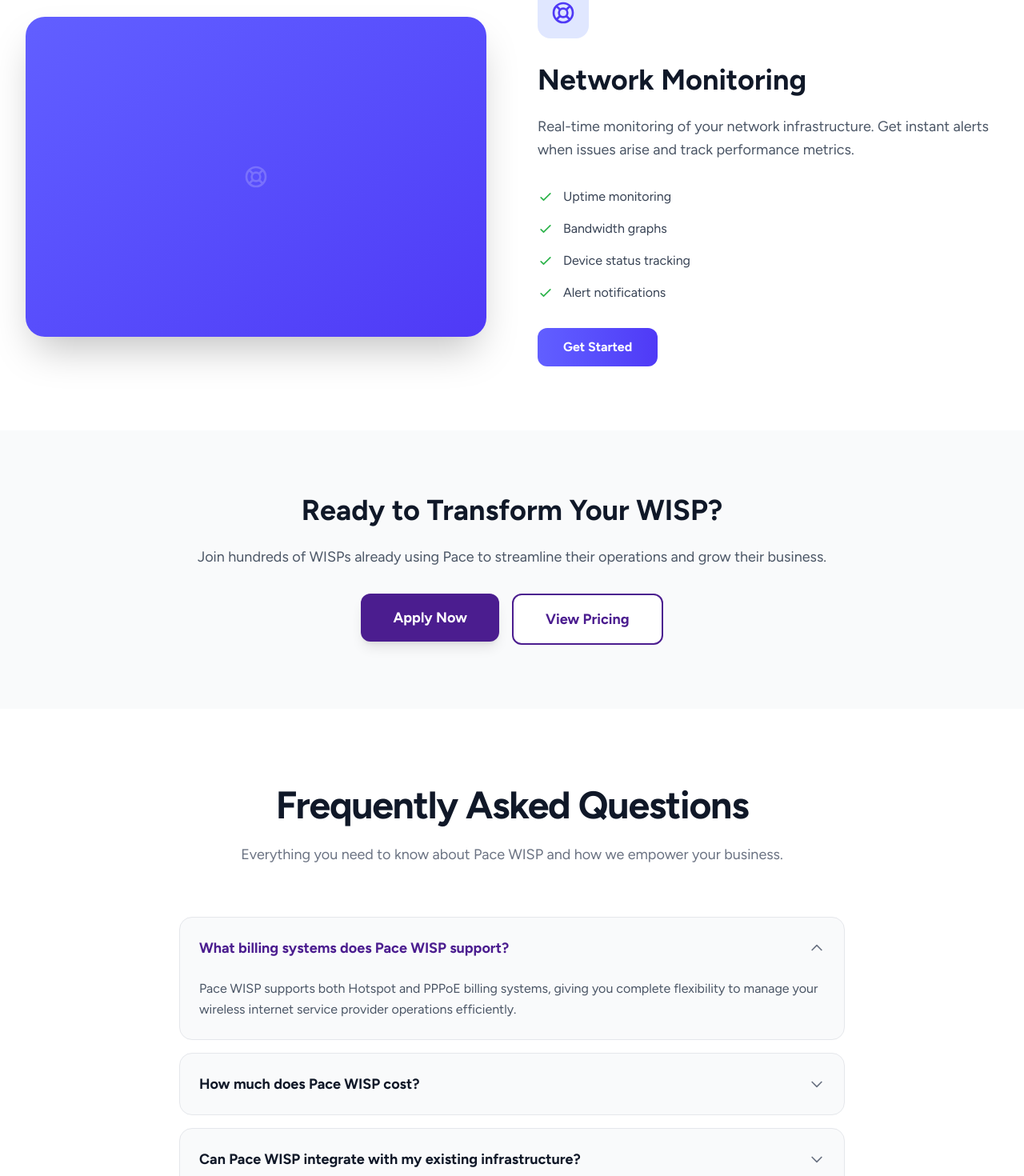
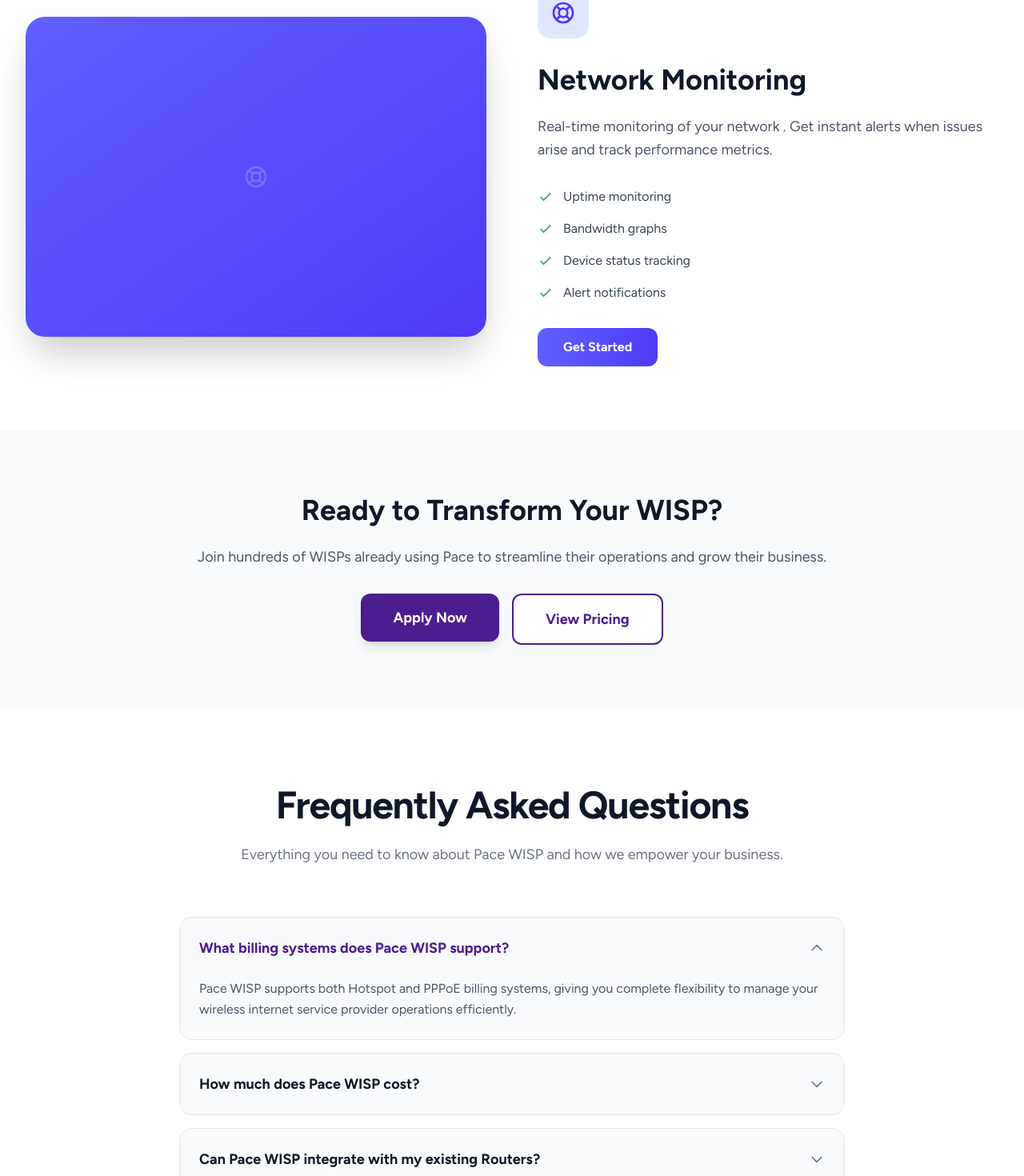
Before and after one commit to dennismutuku2005/pacewebsite, a Next.js app: page /features in a window 1280 px wide. Shown: the part 3497-4967 px from the top of the page at 80% size. Built offline with nearby package versions, Linux system fonts and the light colour scheme.

Commit message:
Update: removed infsturctred

```diff
--- a/src/app/components/FAQ.js
+++ b/src/app/components/FAQ.js
@@ -11,7 +11,7 @@ const faqs = [
         answer: "Our pricing is simple and transparent: KES 1,499 flat fee (up to 110 clients) + KES 8 per additional client for Hotspot, and KES 28 per PPPoE user. This ensures predictable costs as your business grows."
     },
     {
-        question: "Can Pace WISP integrate with my existing infrastructure?",
+        question: "Can Pace WISP integrate with my existing Routers?",
         answer: "Yes! Pace WISP seamlessly integrates with industry-leading platforms including Mikrotik routers, and we partner with Digital Ocean for reliable hosting. Our system is designed to work with your existing setup."
     },
     {
--- a/src/app/features/page.js
+++ b/src/app/features/page.js
@@ -92,7 +92,7 @@ export default function Features() {
                 </svg>
             ),
             title: "Network Monitoring",
-            description: "Real-time monitoring of your network infrastructure. Get instant alerts when issues arise and track performance metrics.",
+            description: "Real-time monitoring of your network . Get instant alerts when issues arise and track performance metrics.",
             benefits: [
                 "Uptime monitoring",
                 "Bandwidth graphs",
--- a/src/app/products/page.js
+++ b/src/app/products/page.js
@@ -43,7 +43,7 @@ export default function ProductsPage() {
         },
         {
             name: "Network Monitoring",
-            description: "Real-time monitoring and analytics for your network infrastructure",
+            description: "Real-time monitoring and analytics for your network ",
             icon: (
                 <svg className="w-8 h-8" fill="none" stroke="currentColor" viewBox="0 0 24 24">
                     <path strokeLinecap="round" strokeLinejoin="round" strokeWidth={2} d="M9 19v-6a2 2 0 00-2-2H5a2 2 0 00-2 2v6a2 2 0 002 2h2a2 2 0 002-2zm0 0V9a2 2 0 012-2h2a2 2 0 012 2v10m-6 0a2 2 0 002 2h2a2 2 0 002-2m0 0V5a2 2 0 012-2h2a2 2 0 012 2v14a2 2 0 01-2 2h-2a2 2 0 01-2-2z" />
```
Also changed, not shown: 14 other files (tests, documents, lock files or other folders).
